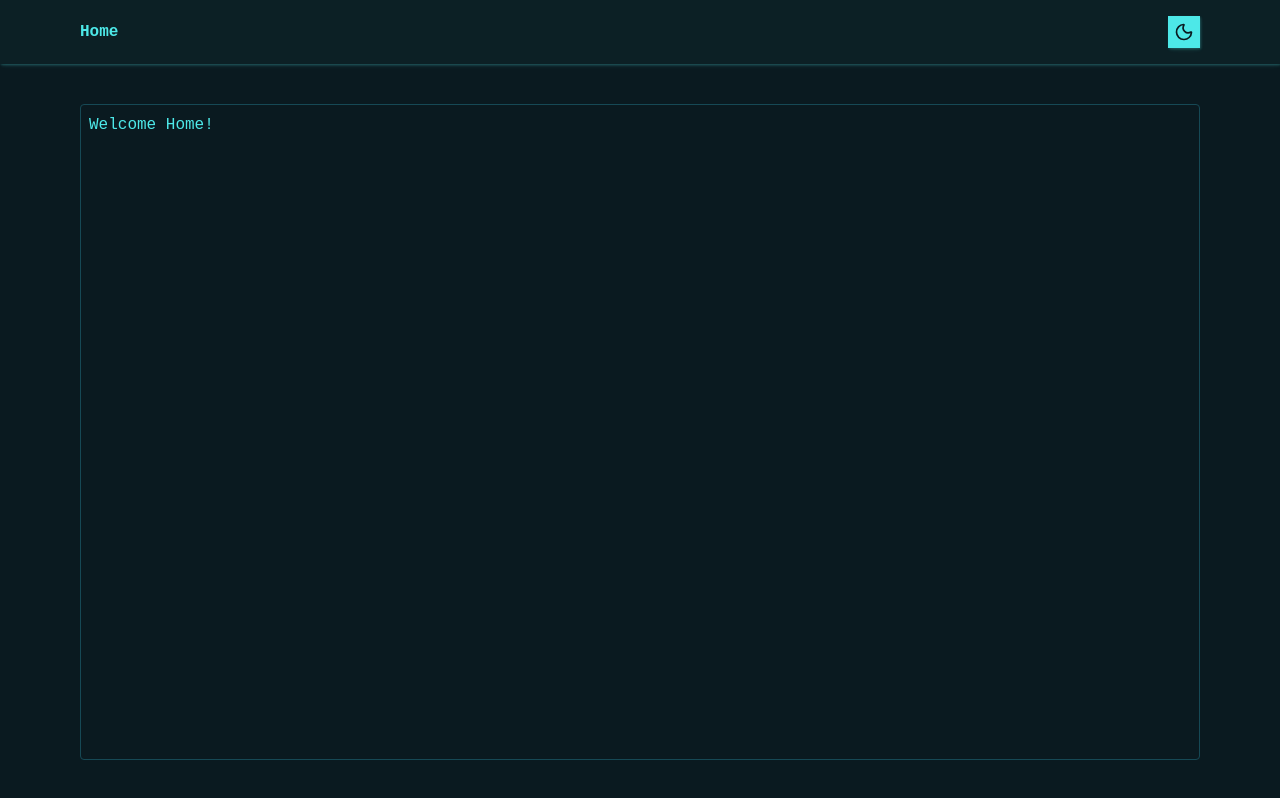
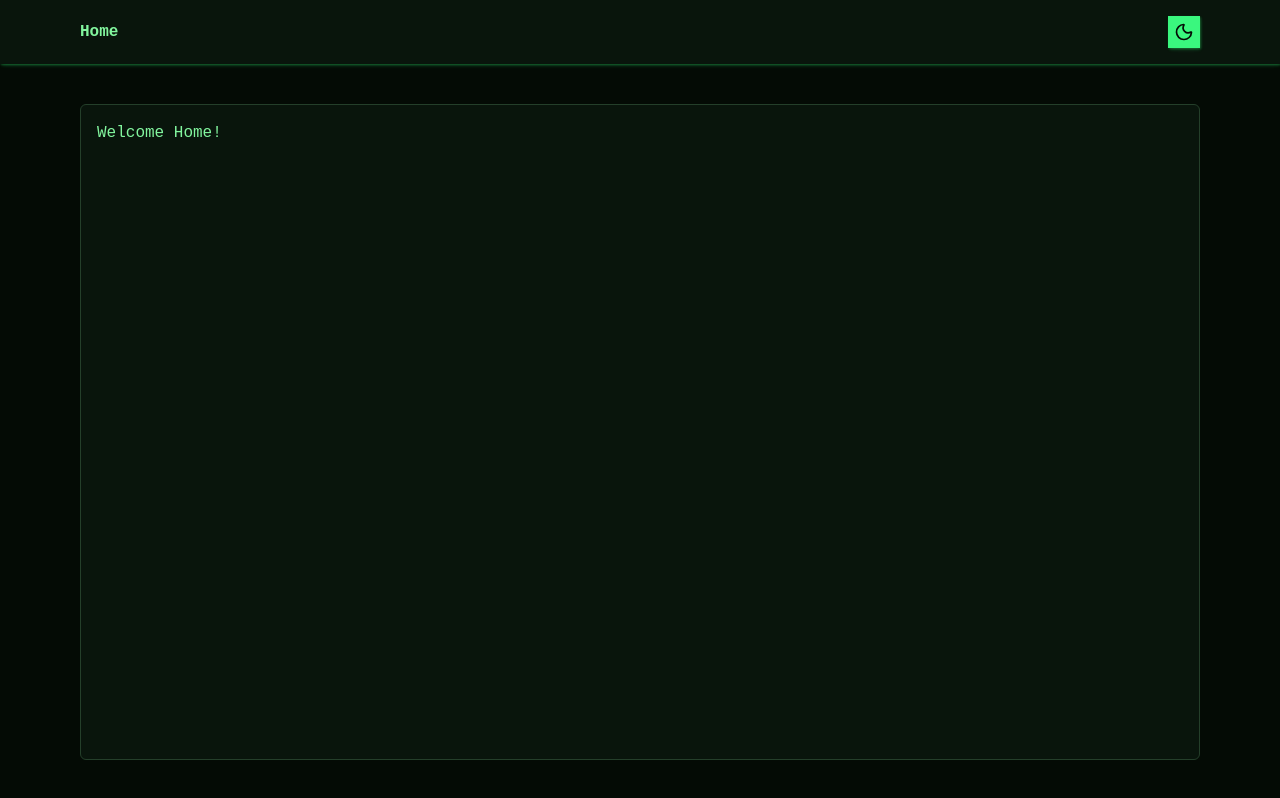
Before and after one commit to k4in/frontendarium, a React (Vite) app: page / in a window 1280 px wide. Built offline with nearby package versions, Linux system fonts and the light colour scheme.

Commit message:
updated theme

```diff
--- a/src/index.css
+++ b/src/index.css
@@ -3,41 +3,44 @@
 @custom-variant dark (&:where(.dark, .dark *, [data-theme='dark'], [data-theme='dark'] *));
 
 :root {
-  --background: oklch(0.9491 0.0085 197.0126);
-  --foreground: oklch(0.3772 0.0619 212.664);
-  --card: oklch(0.9724 0.0053 197.0692);
-  --card-foreground: oklch(0.3772 0.0619 212.664);
-  --popover: oklch(0.9724 0.0053 197.0692);
-  --popover-foreground: oklch(0.3772 0.0619 212.664);
-  --primary: oklch(0.5624 0.0947 203.2755);
-  --primary-foreground: oklch(1 0 0);
-  --secondary: oklch(0.9244 0.0181 196.845);
-  --secondary-foreground: oklch(0.3772 0.0619 212.664);
-  --muted: oklch(0.9295 0.0107 196.9723);
-  --muted-foreground: oklch(0.5428 0.0594 201.5662);
-  --accent: oklch(0.9021 0.0297 201.8915);
-  --accent-foreground: oklch(0.3772 0.0619 212.664);
-  --destructive: oklch(0.5732 0.1901 25.5409);
+  --background: oklch(0.972 0.005 150);
+  --foreground: oklch(0.38 0.062 150);
+  --card: oklch(0.949 0.008 150);
+  --card-foreground: oklch(0.38 0.062 150);
+  --popover: oklch(0.949 0.008 150);
+  --popover-foreground: oklch(0.38 0.062 150);
+
+  --primary: oklch(0.72 0.19 150);
+  --primary-foreground: oklch(0.98 0 0);
+
+  --secondary: oklch(0.925 0.02 150);
+  --secondary-foreground: oklch(0.38 0.062 150);
+  --muted: oklch(0.93 0.012 150);
+  --muted-foreground: oklch(0.55 0.06 150);
+  --accent: oklch(0.9 0.03 150);
+  --accent-foreground: oklch(0.38 0.062 150);
+
+  --destructive: oklch(0.62 0.21 26);
   --destructive-foreground: oklch(1 0 0);
 
-  --border: oklch(0.8931 0.0205 204.4136);
-  --input: oklch(0.9244 0.0181 196.845);
-  --ring: oklch(0.5624 0.0947 203.2755);
+  --border: oklch(0.89 0.02 150);
+  --input: oklch(0.925 0.02 150);
+  --ring: oklch(0.72 0.19 150);
 
-  --chart-1: oklch(0.5624 0.0947 203.2755);
-  --chart-2: oklch(0.6389 0.1029 201.5918);
-  --chart-3: oklch(0.7124 0.1075 201.2486);
-  --chart-4: oklch(0.7701 0.0979 201.1816);
-  --chart-5: oklch(0.8336 0.0771 200.9702);
+  --chart-1: oklch(0.72 0.19 150);
+  --chart-2: oklch(0.66 0.16 150);
+  --chart-3: oklch(0.58 0.13 150);
+  --chart-4: oklch(0.5 0.1 150);
+  --chart-5: oklch(0.42 0.08 150);
 
-  --shadow-2xs: 1px 1px 2px 0px hsl(185 70% 30% / 0.07);
-  --shadow-xs: 1px 1px 2px 0px hsl(185 70% 30% / 0.07);
-  --shadow-sm: 1px 1px 2px 0px hsl(185 70% 30% / 0.15), 1px 1px 2px -1px hsl(185 70% 30% / 0.15);
-  --shadow: 1px 1px 2px 0px hsl(185 70% 30% / 0.15), 1px 1px 2px -1px hsl(185 70% 30% / 0.15);
-  --shadow-md: 1px 1px 2px 0px hsl(185 70% 30% / 0.15), 1px 2px 4px -1px hsl(185 70% 30% / 0.15);
-  --shadow-lg: 1px 1px 2px 0px hsl(185 70% 30% / 0.15), 1px 4px 6px -1px hsl(185 70% 30% / 0.15);
-  --shadow-xl: 1px 1px 2px 0px hsl(185 70% 30% / 0.15), 1px 8px 10px -1px hsl(185 70% 30% / 0.15);
-  --shadow-2xl: 1px 1px 2px 0px hsl(185 70% 30% / 0.38);
+  --shadow-2xs: 1px 1px 2px 0px hsl(140 90% 35% / 0.1);
+  --shadow-xs: 1px 1px 2px 0px hsl(140 90% 35% / 0.1);
+  --shadow-sm: 1px 1px 2px 0px hsl(140 90% 35% / 0.2), 1px 1px 2px -1px hsl(140 90% 35% / 0.2);
+  --shadow: 1px 1px 2px 0px hsl(140 90% 35% / 0.22), 1px 1px 2px -1px hsl(140 90% 35% / 0.22);
+  --shadow-md: 1px 1px 2px 0px hsl(140 90% 35% / 0.24), 1px 2px 4px -1px hsl(140 90% 35% / 0.24);
+  --shadow-lg: 1px 1px 2px 0px hsl(140 90% 35% / 0.24), 1px 4px 6px -1px hsl(140 90% 35% / 0.24);
+  --shadow-xl: 1px 1px 2px 0px hsl(140 90% 35% / 0.24), 1px 8px 10px -1px hsl(140 90% 35% / 0.24);
+  --shadow-2xl: 1px 1px 2px 0px hsl(140 90% 35% / 0.45);
 
   --font-sans: Courier New, monospace;
   --font-serif: Courier New, monospace;
@@ -49,41 +52,44 @@
 }
 
 :root[data-theme='dark'] {
-  --background: oklch(0.2068 0.0247 224.4533);
-  --foreground: oklch(0.852 0.1269 195.0354);
-  --card: oklch(0.2293 0.0276 216.0674);
-  --card-foreground: oklch(0.852 0.1269 195.0354);
-  --popover: oklch(0.2293 0.0276 216.0674);
-  --popover-foreground: oklch(0.852 0.1269 195.0354);
-  --primary: oklch(0.852 0.1269 195.0354);
-  --primary-foreground: oklch(0.2068 0.0247 224.4533);
-  --secondary: oklch(0.3775 0.0564 216.501);
-  --secondary-foreground: oklch(0.852 0.1269 195.0354);
-  --muted: oklch(0.2894 0.0412 218.8153);
-  --muted-foreground: oklch(0.6611 0.0975 195.0526);
-  --accent: oklch(0.3775 0.0564 216.501);
-  --accent-foreground: oklch(0.852 0.1269 195.0354);
-  --destructive: oklch(0.6168 0.2086 25.8088);
-  --destructive-foreground: oklch(0.9612 0 0);
+  --background: oklch(0.14 0.02 150);
+  --foreground: oklch(0.88 0.16 150);
+  --card: oklch(0.18 0.025 150);
+  --card-foreground: oklch(0.88 0.16 150);
+  --popover: oklch(0.18 0.025 150);
+  --popover-foreground: oklch(0.88 0.16 150);
 
-  --border: oklch(0.3775 0.0564 216.501);
-  --input: oklch(0.3775 0.0564 216.501);
-  --ring: oklch(0.852 0.1269 195.0354);
+  --primary: oklch(0.86 0.22 150);
+  --primary-foreground: oklch(0.14 0.02 150);
 
-  --chart-1: oklch(0.852 0.1269 195.0354);
-  --chart-2: oklch(0.6611 0.0975 195.0526);
-  --chart-3: oklch(0.5804 0.0849 195.0673);
-  --chart-4: oklch(0.4269 0.063 202.6247);
-  --chart-5: oklch(0.3142 0.0455 204.1575);
+  --secondary: oklch(0.34 0.05 150);
+  --secondary-foreground: oklch(0.86 0.18 150);
+  --muted: oklch(0.26 0.035 150);
+  --muted-foreground: oklch(0.7 0.11 150);
+  --accent: oklch(0.34 0.05 150);
+  --accent-foreground: oklch(0.86 0.18 150);
 
-  --shadow-2xs: 1px 1px 2px 0px hsl(180 70% 60% / 0.1);
-  --shadow-xs: 1px 1px 2px 0px hsl(180 70% 60% / 0.1);
-  --shadow-sm: 1px 1px 2px 0px hsl(180 70% 60% / 0.2), 1px 1px 2px -1px hsl(180 70% 60% / 0.2);
-  --shadow: 1px 1px 2px 0px hsl(180 70% 60% / 0.2), 1px 1px 2px -1px hsl(180 70% 60% / 0.2);
-  --shadow-md: 1px 1px 2px 0px hsl(180 70% 60% / 0.2), 1px 2px 4px -1px hsl(180 70% 60% / 0.2);
-  --shadow-lg: 1px 1px 2px 0px hsl(180 70% 60% / 0.2), 1px 4px 6px -1px hsl(180 70% 60% / 0.2);
-  --shadow-xl: 1px 1px 2px 0px hsl(180 70% 60% / 0.2), 1px 8px 10px -1px hsl(180 70% 60% / 0.2);
-  --shadow-2xl: 1px 1px 2px 0px hsl(180 70% 60% / 0.5);
+  --destructive: oklch(0.62 0.21 26);
+  --destructive-foreground: oklch(0.98 0 0);
+
+  --border: oklch(0.34 0.05 150);
+  --input: oklch(0.34 0.05 150);
+  --ring: oklch(0.86 0.18 150);
+
+  --chart-1: oklch(0.86 0.18 150);
+  --chart-2: oklch(0.7 0.14 150);
+  --chart-3: oklch(0.58 0.11 150);
+  --chart-4: oklch(0.44 0.08 150);
+  --chart-5: oklch(0.34 0.06 150);
+
+  --shadow-2xs: 1px 1px 2px 0px hsl(140 100% 60% / 0.1);
+  --shadow-xs: 1px 1px 2px 0px hsl(140 100% 60% / 0.1);
+  --shadow-sm: 1px 1px 2px 0px hsl(140 100% 60% / 0.2), 1px 1px 2px -1px hsl(140 100% 60% / 0.2);
+  --shadow: 1px 1px 2px 0px hsl(140 100% 60% / 0.22), 1px 1px 2px -1px hsl(140 100% 60% / 0.22);
+  --shadow-md: 1px 1px 2px 0px hsl(140 100% 60% / 0.24), 1px 2px 4px -1px hsl(140 100% 60% / 0.24);
+  --shadow-lg: 1px 1px 2px 0px hsl(140 100% 60% / 0.24), 1px 4px 6px -1px hsl(140 100% 60% / 0.24);
+  --shadow-xl: 1px 1px 2px 0px hsl(140 100% 60% / 0.24), 1px 8px 10px -1px hsl(140 100% 60% / 0.24);
+  --shadow-2xl: 1px 1px 2px 0px hsl(140 100% 60% / 0.5);
 }
 
 @theme {
--- a/src/routes/index.tsx
+++ b/src/routes/index.tsx
@@ -6,7 +6,7 @@ export const Route = createFileRoute('/')({
 
 function Index() {
   return (
-    <div className="h-full border rounded p-2">
+    <div className="h-full rounded-xl p-4 bg-card border">
       <h3>Welcome Home!</h3>
     </div>
   );
```
